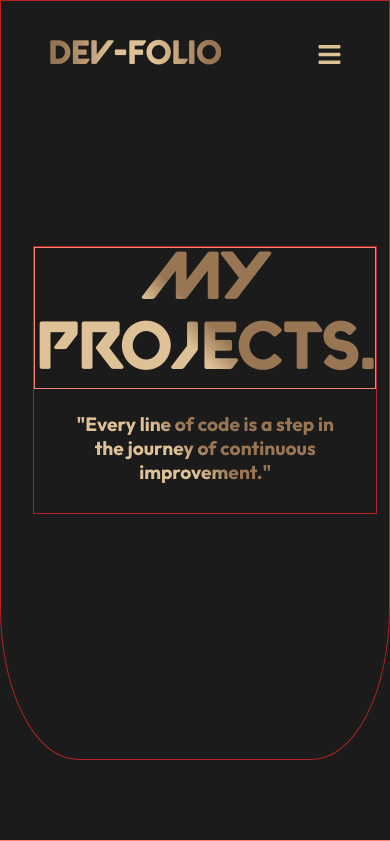
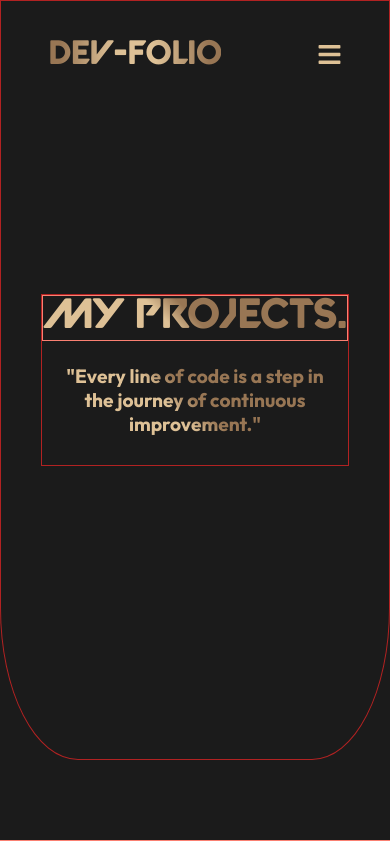
Before and after one commit to anynomous001/DevFolio, a React (Vite) app: page /Projects in a window 390 px wide. Shown: the top 841 px of the page. Built offline with nearby package versions, Linux system fonts and the light colour scheme; a web font is replaced by a local one.

Commit message:
fixed responsiveness on Project Hero div

```diff
--- a/src/Components/ProjectHeroDiv.css
+++ b/src/Components/ProjectHeroDiv.css
@@ -64,3 +64,14 @@
     }
 
 }
+
+@media (max-width: 480px) {
+    .ProjectHeroDiv-content .sub-headline {
+        text-align: center;
+    }
+
+    .ProjectHeroDiv-content .project-headline {
+        font-size: 2.5rem;
+    }
+
+}
```
